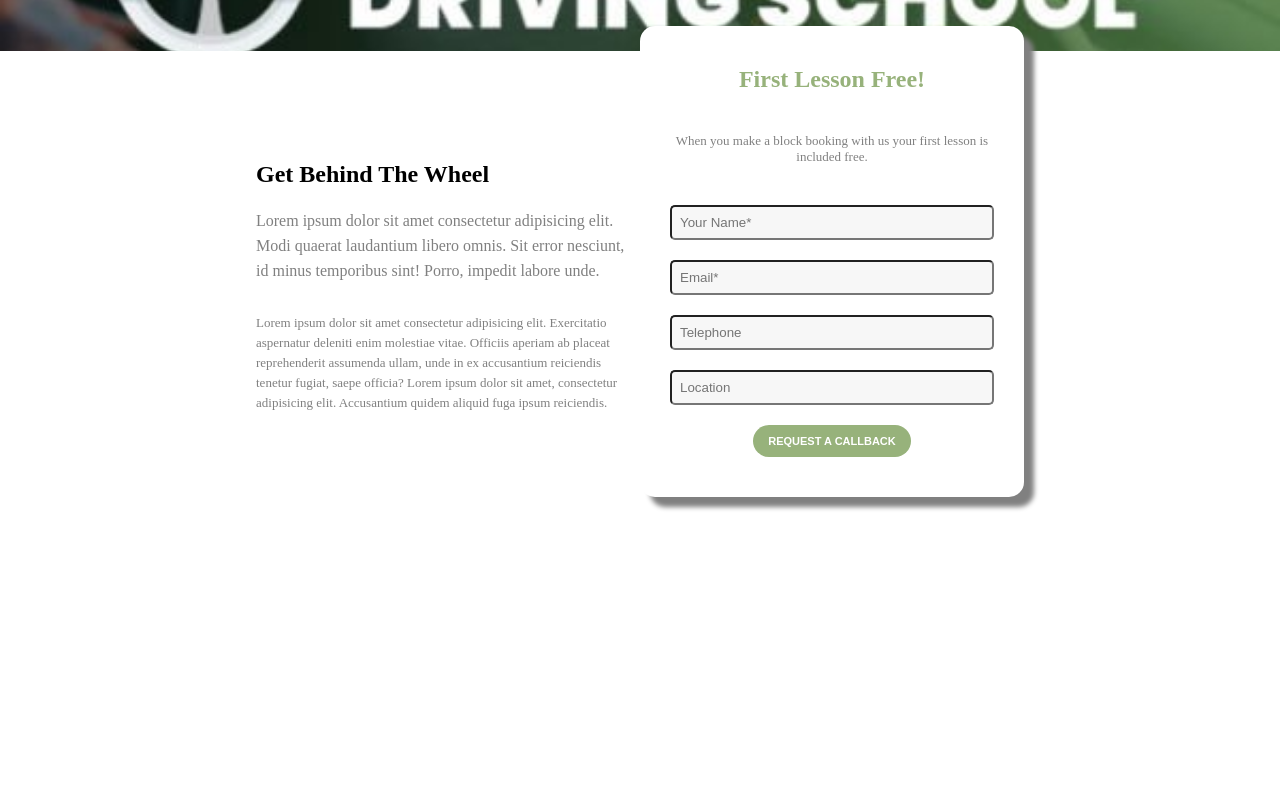
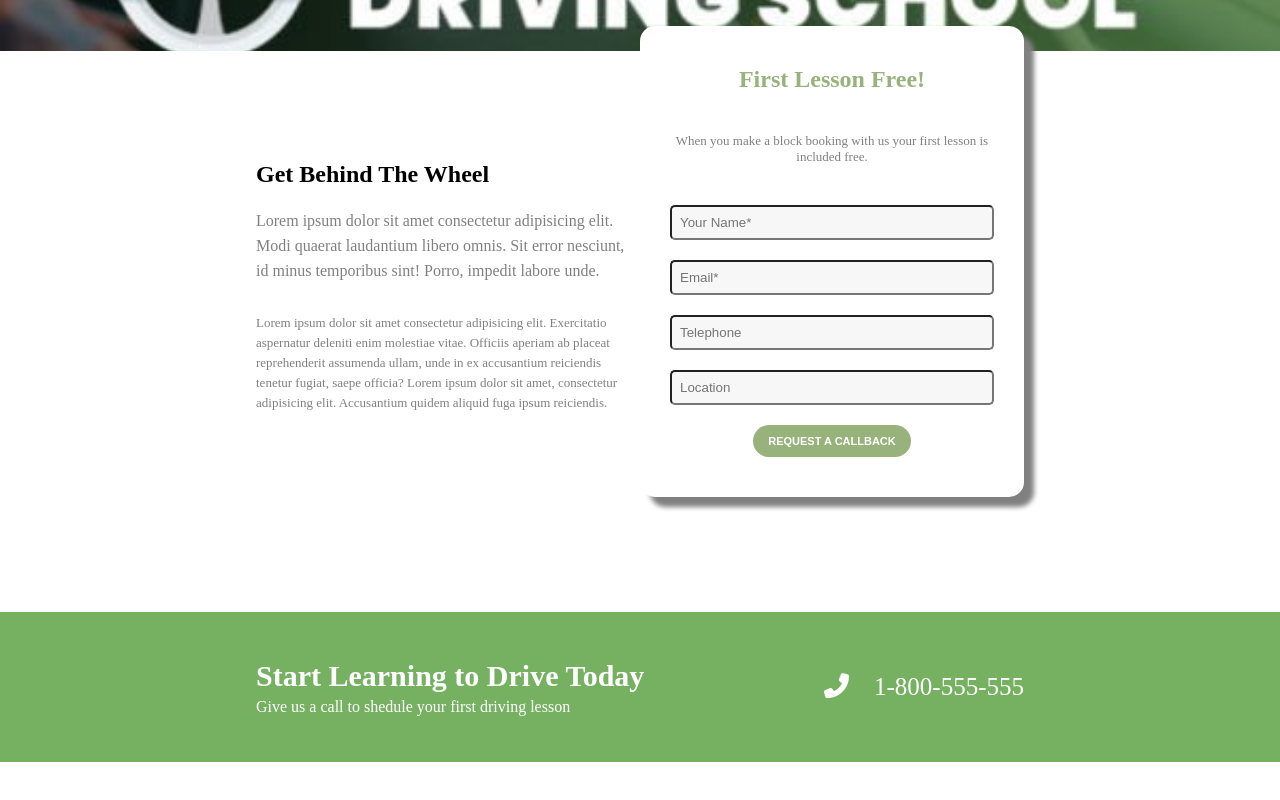
Before and after one commit to Frowingg/proj-html-vuejs, a Vue app: page / in a window 1280 px wide. Shown: the part 459-1259 px from the top of the page. After the commit the page ends 1221 px from the top, so only its background shows below. Built offline with nearby package versions, Linux system fonts and the light colour scheme.

Commit message:
number area

```diff
--- a/src/components/MyNumberArea.vue
+++ b/src/components/MyNumberArea.vue
@@ -1,6 +1,15 @@
 <template>
   <section id="Number-area">
+    <div class="container">
+        <div id="left-number-area">
+            <h2>Start Learning to Drive Today</h2>
+            <p>Give us a call to shedule your first driving lesson</p>
+        </div>
+        <div id="right-number-area">
+            <p><i class="fa-solid fa-phone-flip"></i>1-800-555-555</p>
+        </div>
 
+    </div>
   </section>
 </template>
 
@@ -12,7 +21,32 @@ export default {
 
 <style lang="scss" scoped>
 #Number-area{
-    height: 300px;
-    // background-color: ;
+    height: 150px;
+    background-color: #76b162;
+    color: white;
+
+    .container{
+        display: flex;
+        justify-content: space-between;
+        align-items: center;
+        height: 100%;
+    }
+
+
+}
+#left-number-area{
+    h2{
+        font-size: 30px;
+        margin-bottom: 5px
+    }
+}
+
+#right-number-area{
+    i{
+        margin-right: 25px;
+    }
+    p{
+        font-size: 25px;
+    }
 }
 </style>
```
